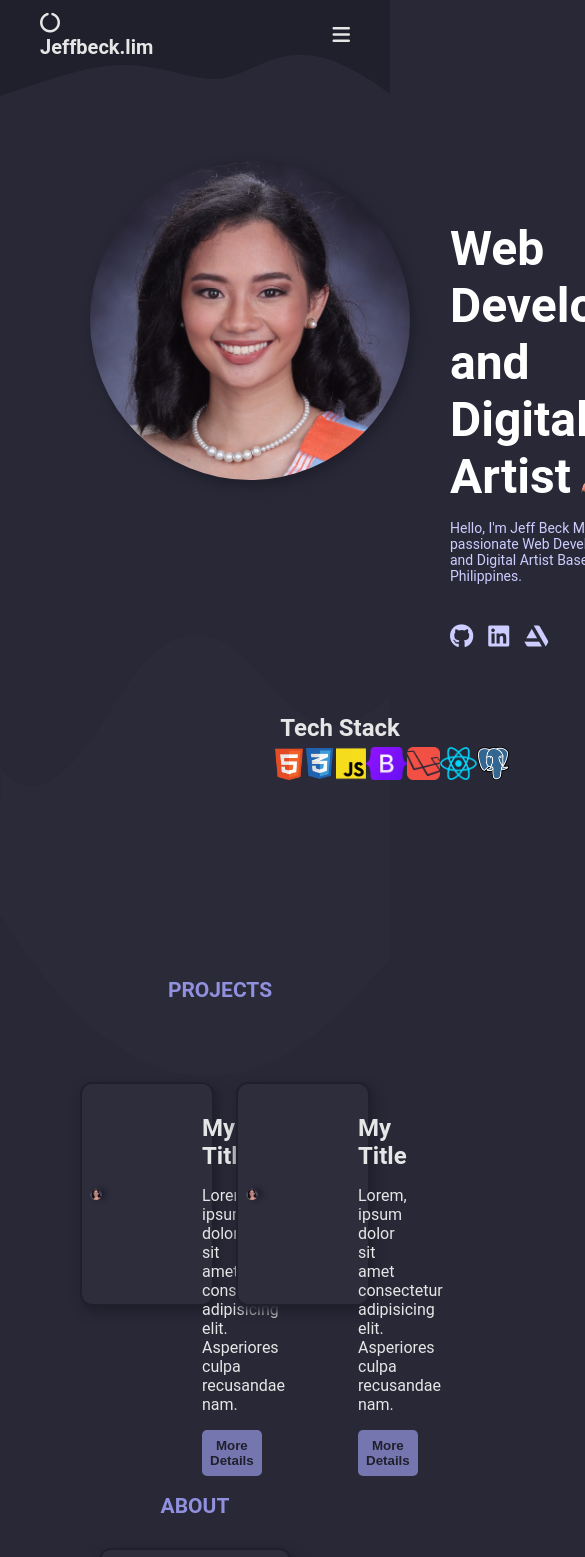
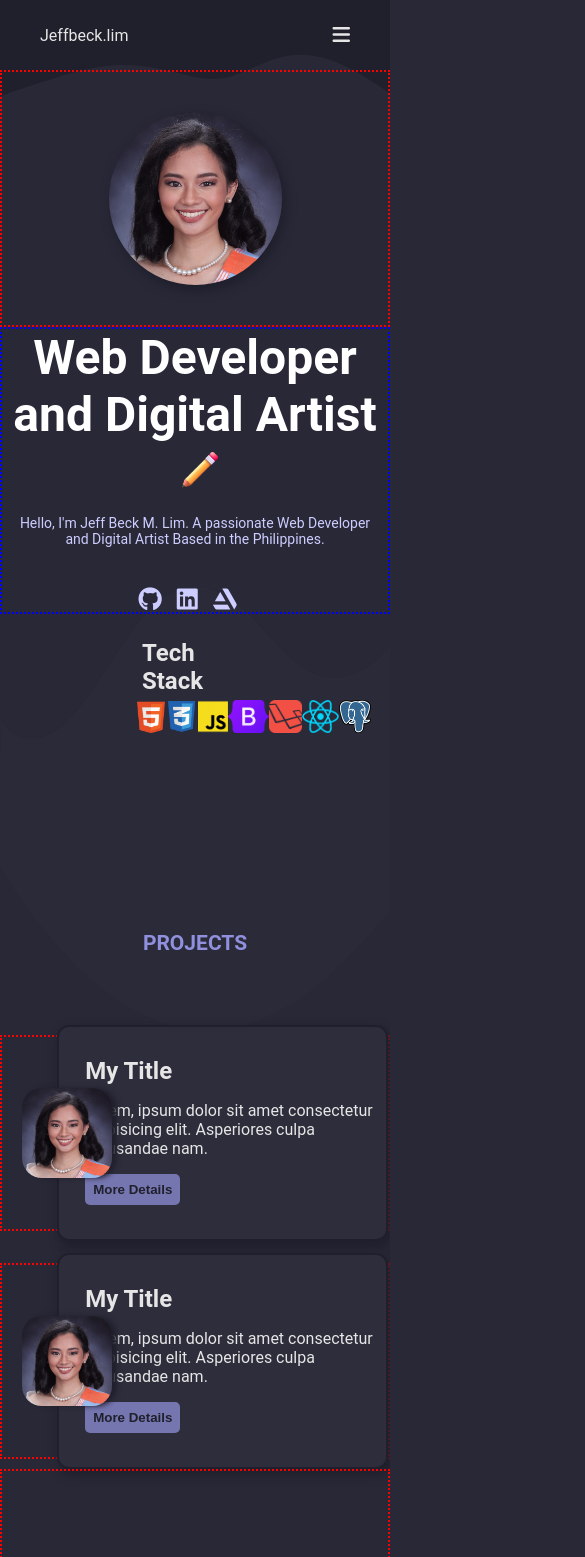
Before and after one commit to JeffBeckLim/portfolio, a React (Create React App) app: page / in a window 390 px wide. Shown: the top 1557 px of the page, 585 px wide, since content can reach past the window. Built offline with nearby package versions, Linux system fonts and the light colour scheme.

Commit message:
mobile view

```diff
--- a/src/App.css
+++ b/src/App.css
@@ -266,7 +266,7 @@
   background-image: url('assets/footer-wave.svg');
   background-size: cover;
   background-repeat: no-repeat;
-  height: 800px;
+  height: 100%;
 }
 
 .contact-content{
@@ -307,15 +307,107 @@
 
 
 
+
+@media (max-width: 946px){
+
+  .main__profile{
+    border: red dotted 2px;
+    display: flex;
+    justify-content: center;
+    grid-column: span 2;
+  }
+  .main__content{
+    border: blue dotted 2px;
+    margin: 0;
+    padding: 0;
+    text-align: center;
+  }
+  .main-container{
+    display: grid;
+    grid-template-rows: 1fr;
+    grid-template-columns: 1fr;
+    padding: 0;
+    margin: 0;
+    z-index: 1;
+  }
+  .contact-content{
+    height: 100%;
+    margin: 0px 20px 0px 20px;
+  }
+  .card-parent{
+    grid-column: span 2;
+    padding: 0;
+    margin: 0;
+  }
+
+  .card{
+  align-items: center;
+  border: red 2px dotted;
+  display: grid;
+  grid-template-rows: 2;
+  grid-template-columns: repeat(7, 1fr);
+  margin: 10px 0px 10px 0px;
+  }
+  .card-container{
+    margin: 0;
+  }
+  .card-content{
+    align-items: center;
+    background-color: rgb(45, 45, 60);
+    border-radius: 12px;
+    border: solid #20202d 2px;
+    grid-column: 2 / -1;
+    height: 100%;
+    padding: 10px 10px 10px 10px;
+    transition: scale 500ms ease;
+  }
+  .card-content h4,p,button{
+    margin-left: 1rem;
+  }
+}
+
 /* sm */
 @media (max-width: 640px){
+  .about-container{
+    margin: 0px 0px 0px 0px;
+  }
+
+  .main__profile img{
+    width: 50%;
+    height: auto;
+  }
   .header__menu span{
-      display: none;
+    display: none;
   }
   .header__menu i{
-      display: block;
+    display: block;
+  }
+  .header__title i{
+    display: none;
+    font-size: 14px;
+  }
+  .contact-content{
+    height: 100%;
+    padding: 0;
+  }
+  .contact-content h1{
+    font-size: 22px;
+    margin: 10px;
+  }
+  .contact-content h4{
+    word-wrap: break-word;
+    font-size: 12px;
+    margin: 10px;
+  }
+  .contact-content i{
+    word-wrap: break-word;
+    font-size: 22px;
+    margin: 10px;
   }
 }
+
+
+
 
 
 /* custom classes */
@@ -423,14 +515,12 @@
     border: solid #20202d 2px;
     border-radius: 12px;
     cursor: pointer;
-    height: 220px;
+    /* height: 220px; */
     padding-bottom: 30px;
     position: relative;
     width: 75%;
 }
-.about-card:hover{
-  perspective-origin: 100% 200%;
-}
+
 .about-card:hover::before{
     opacity: 1;;
 }
--- a/src/App.js
+++ b/src/App.js
@@ -8,14 +8,13 @@ import Contact from './components/Contact';
 
 function App() {
   return (
-    <div style={{margin: '0'}}>
+    <div style={{margin: '0px'}}>
       <div className='top-wave animate-top-bot'></div>
-
-      <NavBar /> {/* header section*/}
-      <Hero /> {/* body section*/}
-      <Card /> {/* project section*/}
-      <About />
-      <Contact />
+        <NavBar /> {/* header section*/}
+        <Hero /> {/* body section*/}
+        <Card /> {/*project section */}
+        <About />
+        <Contact />
     </div>
   );
 }
--- a/src/components/About.js
+++ b/src/components/About.js
@@ -4,17 +4,17 @@ import React from 'react'
 const About = () => {
   return (
       <div className='about-section'>
-          <div className='about-container'>
+          <div className='about-container' style={{border: 'dotted red 2px'}}>
                 <div className='about-container-header'>
                     <h4>About</h4>
                 </div>
 
                 <div className='about-card-parent'>
                     <div className='shadow about-card'>
-                        <div className='about-card-content'>
+                        <div className='about-card-content' style={{border: 'dotted blue 1px'}}>
                             <h1>Hello</h1>
                             <h4>Jeff Beck M. Lim</h4>
-                            <p>
+                            <p style={{border: 'dotted blue 1px', margin: '0'}}>
                             Lorem ipsum dolor sit amet consectetur adipisicing elit. Tenetur, necessitatibus.
                             Facere laboriosam reprehenderit maxime iusto et unde alias at voluptas delectus, quo quasi
                             illum modi. Id amet ratione explicabo error!
--- a/src/components/CardComponent.js
+++ b/src/components/CardComponent.js
@@ -3,7 +3,7 @@ import ThumbnailImg from '../assets/profile.JPG'
 
 const CardComponent = () => {
   return (
-    <div>
+    <div className='card-parent'>
          <div className='card'>
             <div className='card-img'>
                 <img src={ThumbnailImg} alt="" />
--- a/src/components/Contact.js
+++ b/src/components/Contact.js
@@ -14,8 +14,8 @@ const Contact = () => {
                   <h2><i class="fa-solid fa-circle-notch"></i> Jeffbeck.lim</h2>
                   <h1>limjeff64@gmail.com</h1>
 
-                  <h4>(+63) 9150085056</h4>
-                  <h4>Travesia, Guinobatan, Albay, Philippines</h4>
+                  <h4><i class="fa-solid fa-phone"></i> (+63) 915 0085 056</h4>
+                  <h4><i class="fa-solid fa-location-dot"></i> Travesia, Guinobatan, Albay, Philippines</h4>
 
                     <div>
                       <i className="fa-brands fa-github"></i>
--- a/src/components/NavBar.js
+++ b/src/components/NavBar.js
@@ -5,7 +5,7 @@ const NavBar = () => {
     // <div className='header-fixed'>
       <div className="container">
           <div className="header header__title">
-              <h2><i class="fa-solid fa-circle-notch"></i> Jeffbeck.lim</h2>
+              <span><i class="fa-solid fa-circle-notch"></i> Jeffbeck.lim</span>
           </div>
           <div className="header header__menu">
               <i className="fa-solid fa-bars"></i>
```
